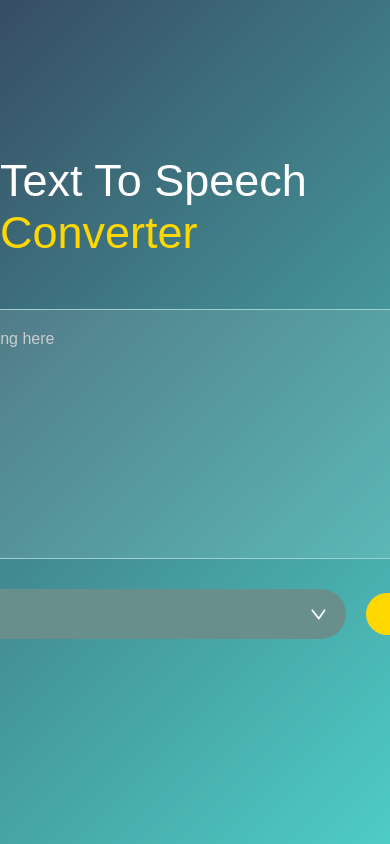
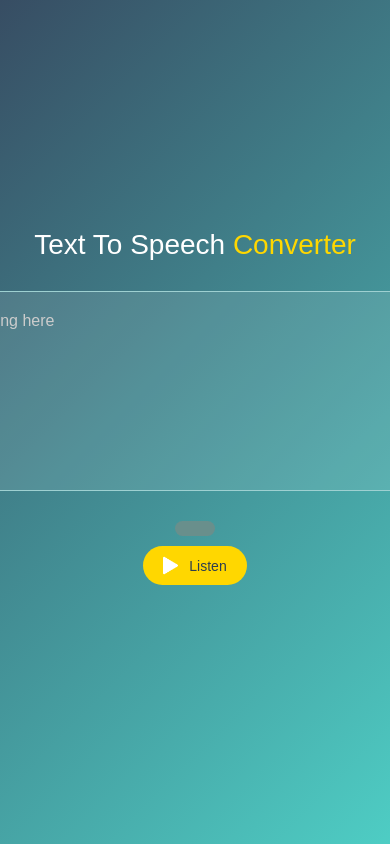
Before and after one commit to Shreyaa-Mishraa/hangman-game, a plain HTML site: page index.html in a window 390 px wide. Shown: the top 844 px of the page. Drawn offline with Linux system fonts and the light colour scheme.

Commit message:
made it responsive

```diff
--- a/style.css
+++ b/style.css
@@ -92,3 +92,41 @@ select {
     background-position-y: 20px;
 
 }
+
+@media (max-width: 768px) {
+    .hero h1 {
+        font-size: 35px;
+    }
+
+    textarea {
+        height: 200px;
+    }
+
+    button {
+        font-size: 14px;
+        padding: 10px 25px;
+    }
+}
+
+@media (max-width: 480px) {
+    .hero h1 {
+        font-size: 28px;
+        margin-top: -30px;
+        margin-bottom: 30px;
+    }
+
+    .row {
+        flex-direction: column;
+        gap: 10px;
+    }
+
+    select {
+        height: 45px;
+        background-position-y: 15px;
+    }
+
+    button {
+        font-size: 14px;
+        padding: 10px 20px;
+    }
+}
```
